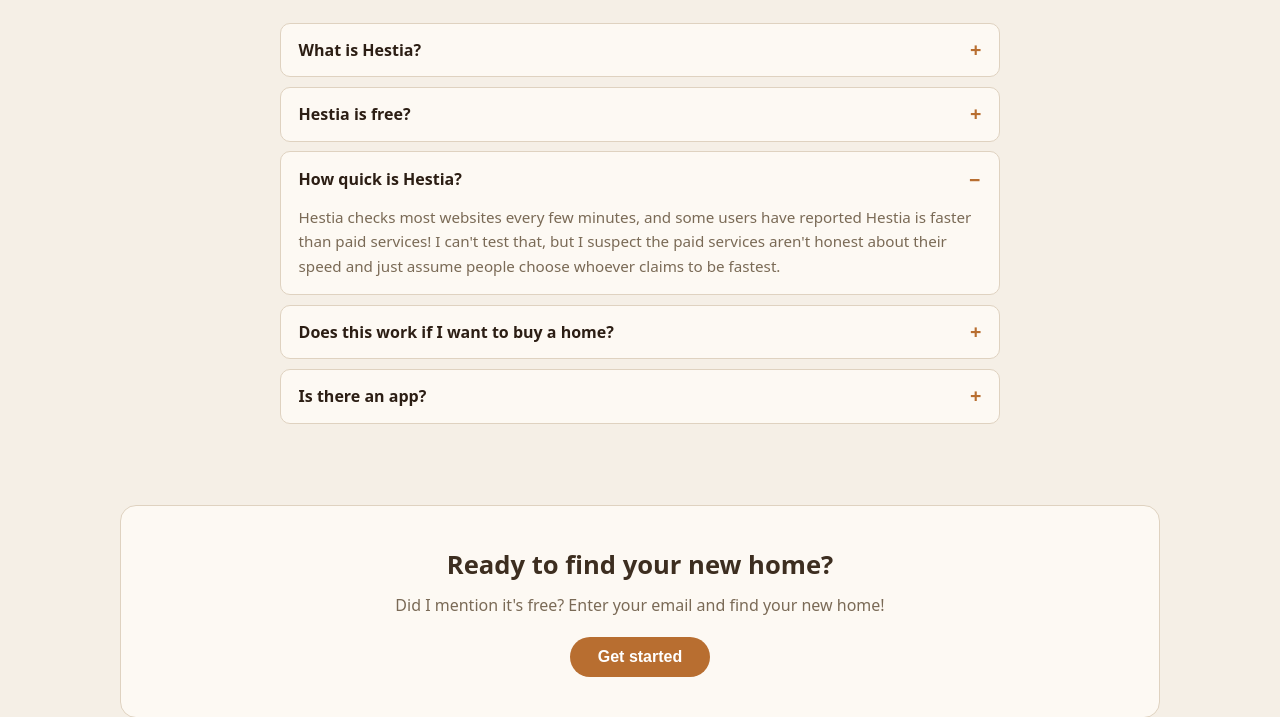
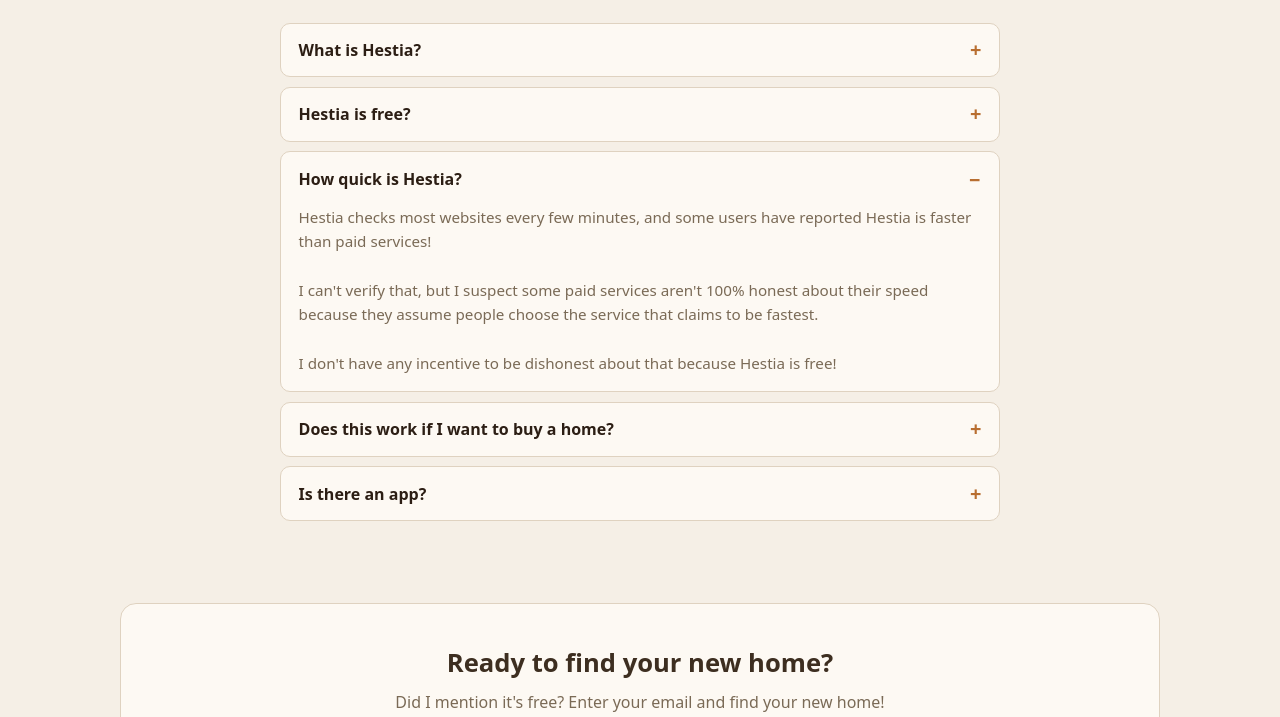
Before and after one commit to wtfloris/hestia, a Flask app: page / in a window 1280 px wide, after a click on "How quick is Hestia?". Shown: the part 2177-2894 px from the top of the page. Run offline with Flask 3, Linux system fonts and the light colour scheme; data that the repository does not hold is empty; some libraries are stand-ins or nearby versions.

Commit message:
Speed FAQ: split into paragraphs and add the 'Hestia is free' point

```diff
--- a/web/static/base.js
+++ b/web/static/base.js
@@ -112,7 +112,7 @@
         'faq_q_free': 'Hestia is free?',
         'faq_a_free': 'Yes. I built Hestia for myself and once we found a home, I thought it would be nice to share it with others!',
         'faq_q_speed': 'How quick is Hestia?',
-        'faq_a_speed': "Hestia checks most websites every few minutes, and some users have reported Hestia is faster than paid services! I can't test that, but I suspect the paid services aren't honest about their speed and just assume people choose whoever claims to be fastest.",
+        'faq_a_speed': "Hestia checks most websites every few minutes, and some users have reported Hestia is faster than paid services!<br><br>I can't verify that, but I suspect some paid services aren't 100% honest about their speed because they assume people choose the service that claims to be fastest.<br><br>I don't have any incentive to be dishonest about that because Hestia is free!",
         'faq_q_filters': 'Can you add a filter for amount of rooms or postal code?',
         'faq_a_filters': 'In short: no, because it makes Hestia less reliable. Please see <a href="https://github.com/wtfloris/hestia/issues/55#issuecomment-2453400778" target="_blank" rel="noopener noreferrer">this comment</a> for the full explanation, and feel free to discuss if you disagree!',
         'faq_q_buy': 'Does this work if I want to buy a home?',
@@ -239,7 +239,7 @@
         'faq_q_free': 'Is Hestia gratis?',
         'faq_a_free': 'Ja! Ik had Hestia voor gebouwd mezelf en toen we een huis hadden gevonden heb ik het online gegooid en is het doorgegroeid.',
         'faq_q_speed': 'Hoe snel is Hestia?',
-        'faq_a_speed': 'Hestia controleert de meeste websites elke paar minuten, en sommige gebruikers melden zelfs dat Hestia sneller is dan betaalde diensten! Ik kan dat niet testen, maar ik vermoed dat die diensten niet eerlijk zijn over hun snelheid en er gewoon van uitgaan dat mensen kiezen wie beweert het snelst te zijn.',
+        'faq_a_speed': 'Hestia controleert de meeste websites elke paar minuten, en sommige gebruikers melden zelfs dat Hestia sneller is dan betaalde diensten!<br><br>Ik kan dat niet verifiëren, maar ik vermoed dat sommige betaalde diensten niet 100% eerlijk zijn over hun snelheid, omdat ze ervan uitgaan dat mensen kiezen voor de dienst die beweert het snelst te zijn.<br><br>Ik heb geen enkele reden om daar oneerlijk over te zijn, want Hestia is gratis!',
         'faq_q_filters': 'Kun je een filter toevoegen voor aantal kamers of postcode?',
         'faq_a_filters': 'Kort gezegd: nee, omdat dit Hestia minder betrouwbaar maakt. Zie <a href="https://github.com/wtfloris/hestia/issues/55#issuecomment-2453400778" target="_blank" rel="noopener noreferrer">deze uitleg</a> voor de volledige motivatie, en reageer gerust als je het er niet mee eens bent!',
         'faq_q_buy': 'Werkt dit ook als ik een huis wil kopen?',
--- a/web/templates/base.html
+++ b/web/templates/base.html
@@ -67,7 +67,7 @@
             <h3 style="margin:0.5rem 0 0.25rem">FAQ</h3>
             <p style="font-size:0.9rem;margin-bottom:0.75rem"><strong data-i18n="faq_q_what">What is Hestia?</strong><br><span data-i18n="faq_a_what">Hestia is a home-finding service that monitors websites and notifies you about new matches within your filters.</span></p>
             <p style="font-size:0.9rem;margin-bottom:0.75rem"><strong data-i18n="faq_q_free">Hestia is free?</strong><br><span data-i18n="faq_a_free">Yes. I built Hestia for myself and once we found a home, I thought it would be nice to share it with others!</span></p>
-            <p style="font-size:0.9rem;margin-bottom:0.75rem"><strong data-i18n="faq_q_speed">How quick is Hestia?</strong><br><span data-i18n="faq_a_speed">Hestia checks most websites every few minutes, and some users have reported Hestia is faster than paid services! I can't test that, but I suspect the paid services aren't honest about their speed and just assume people choose whoever claims to be fastest.</span></p>
+            <p style="font-size:0.9rem;margin-bottom:0.75rem"><strong data-i18n="faq_q_speed">How quick is Hestia?</strong><br><span data-i18n-html="faq_a_speed">Hestia checks most websites every few minutes, and some users have reported Hestia is faster than paid services!<br><br>I can't verify that, but I suspect some paid services aren't 100% honest about their speed because they assume people choose the service that claims to be fastest.<br><br>I don't have any incentive to be dishonest about that because Hestia is free!</span></p>
             <p style="font-size:0.9rem;margin-bottom:0.75rem"><strong data-i18n="faq_q_filters">Can you add a filter for amount of rooms or postal code?</strong><br><span data-i18n-html="faq_a_filters">In short: no, because it makes Hestia less reliable. Please see <a href="https://github.com/wtfloris/hestia/issues/55#issuecomment-2453400778" target="_blank" rel="noopener noreferrer">this comment</a> for the full explanation, and feel free to discuss if you disagree!</span></p>
             <p style="font-size:0.9rem;margin-bottom:0.75rem"><strong data-i18n="faq_q_buy">Does this work if I want to buy a home?</strong><br><span data-i18n="faq_a_buy">Not yet, but who knows what I might build when I am looking to buy something myself!</span></p>
             <p style="font-size:0.9rem;margin-bottom:0.75rem"><strong data-i18n="faq_q_pararius">I saw this listing on Pararius and I did not get a message from Hestia. Why?</strong><br><span data-i18n="faq_a_pararius">Pararius does not list a house number for all homes, so Hestia cannot check if it has already seen the listing on another website. To avoid duplicates, those listings are skipped.</span></p>
--- a/web/templates/landing.html
+++ b/web/templates/landing.html
@@ -187,7 +187,7 @@
         </details>
         <details class="landing-faq-item">
             <summary data-i18n="faq_q_speed">How quick is Hestia?</summary>
-            <p data-i18n="faq_a_speed">Hestia checks most websites every few minutes, and some users have reported Hestia is faster than paid services! I can't test that, but I suspect the paid services aren't honest about their speed and just assume people choose whoever claims to be fastest.</p>
+            <p data-i18n-html="faq_a_speed">Hestia checks most websites every few minutes, and some users have reported Hestia is faster than paid services!<br><br>I can't verify that, but I suspect some paid services aren't 100% honest about their speed because they assume people choose the service that claims to be fastest.<br><br>I don't have any incentive to be dishonest about that because Hestia is free!</p>
         </details>
         <details class="landing-faq-item">
             <summary data-i18n="faq_q_buy">Does this work if I want to buy a home?</summary>
```
